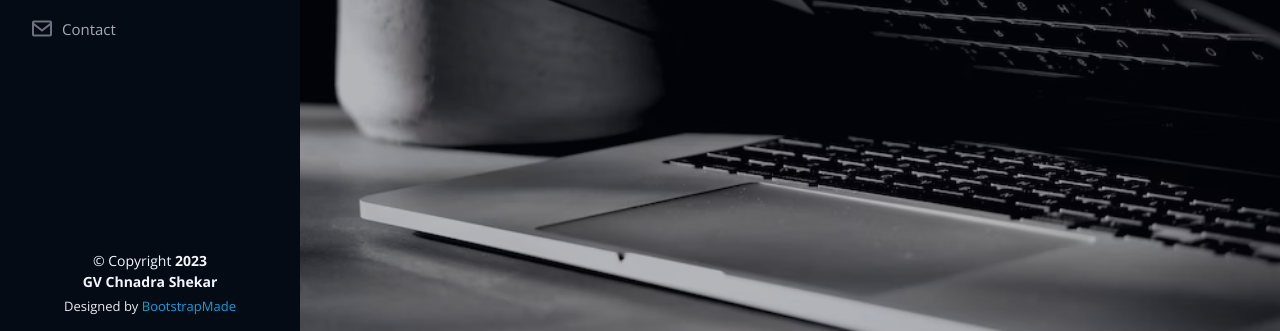
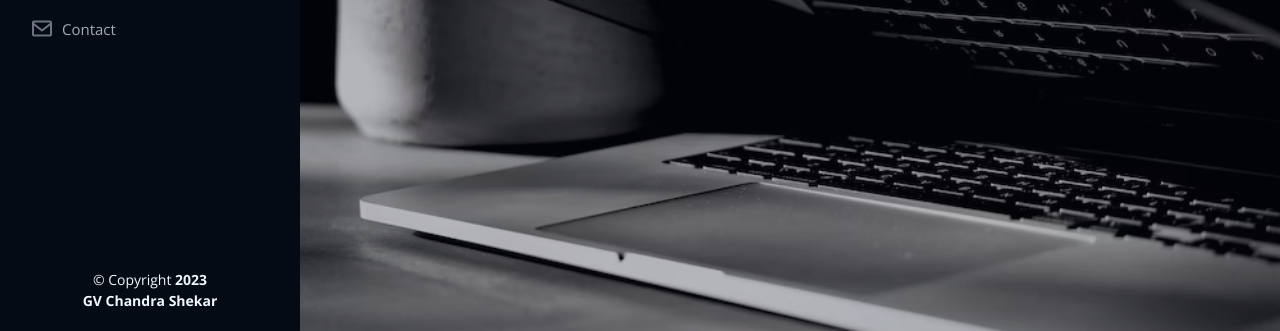
Before and after one commit to ChandraShekar4114/MyPortfolio, a plain HTML site: page index.html in a window 1280 px wide. Shown: the part 469-800 px from the top of the page. Drawn offline with nearby package versions, Linux system fonts and the light colour scheme.

Commit message:
Update index.html

```diff
--- a/index.html
+++ b/index.html
@@ -528,14 +528,14 @@
   <footer id="footer">
     <div class="container">
       <div class="copyright">
-        &copy; Copyright <strong><span>2023<br>GV Chnadra Shekar</span></strong>
+        &copy; Copyright <strong><span>2023<br>GV Chandra Shekar</span></strong>
       </div>
       <div class="credits">
         <!-- All the links in the footer should remain intact. -->
         <!-- You can delete the links only if you purchased the pro version. -->
         <!-- Licensing information: https://bootstrapmade.com/license/ -->
         <!-- Purchase the pro version with working PHP/AJAX contact form: https://bootstrapmade.com/iportfolio-bootstrap-portfolio-websites-template/ -->
-        Designed by <a href="https://bootstrapmade.com/">BootstrapMade</a>
+
       </div>
     </div>
   </footer>
```
